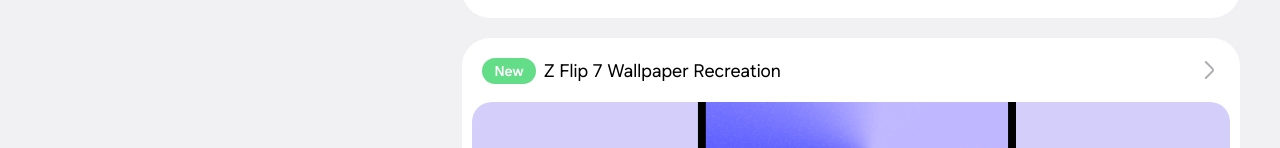
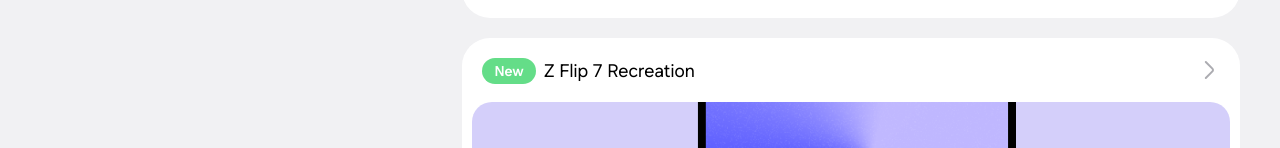
Before and after one commit to SadLinusGuy0/TJG-Website, a Next.js app: page /shop in a window 1280 px wide. Shown: the part 485-633 px from the top of the page. Built offline with nearby package versions, Linux system fonts and the light colour scheme; a web font is replaced by a local one.

Commit message:
Update product title in shop page for clarity

```diff
--- a/app/shop/page.tsx
+++ b/app/shop/page.tsx
@@ -56,7 +56,7 @@ export default function Shop() {
                 <div className="test-toggle-frame">
                   <div className="body-text" style={{ marginLeft: 10, textAlign: 'left', display: 'flex', alignItems: 'center' }}>
                     <span className="new-chip">New</span>
-                    Z Flip 7 Wallpaper Recreation
+                    Z Flip 7 Recreation
                   </div>
                   <div className="others2">
                     <svg width="24" height="24" viewBox="0 0 24 24" fill="none" xmlns="http://www.w3.org/2000/svg">
```
